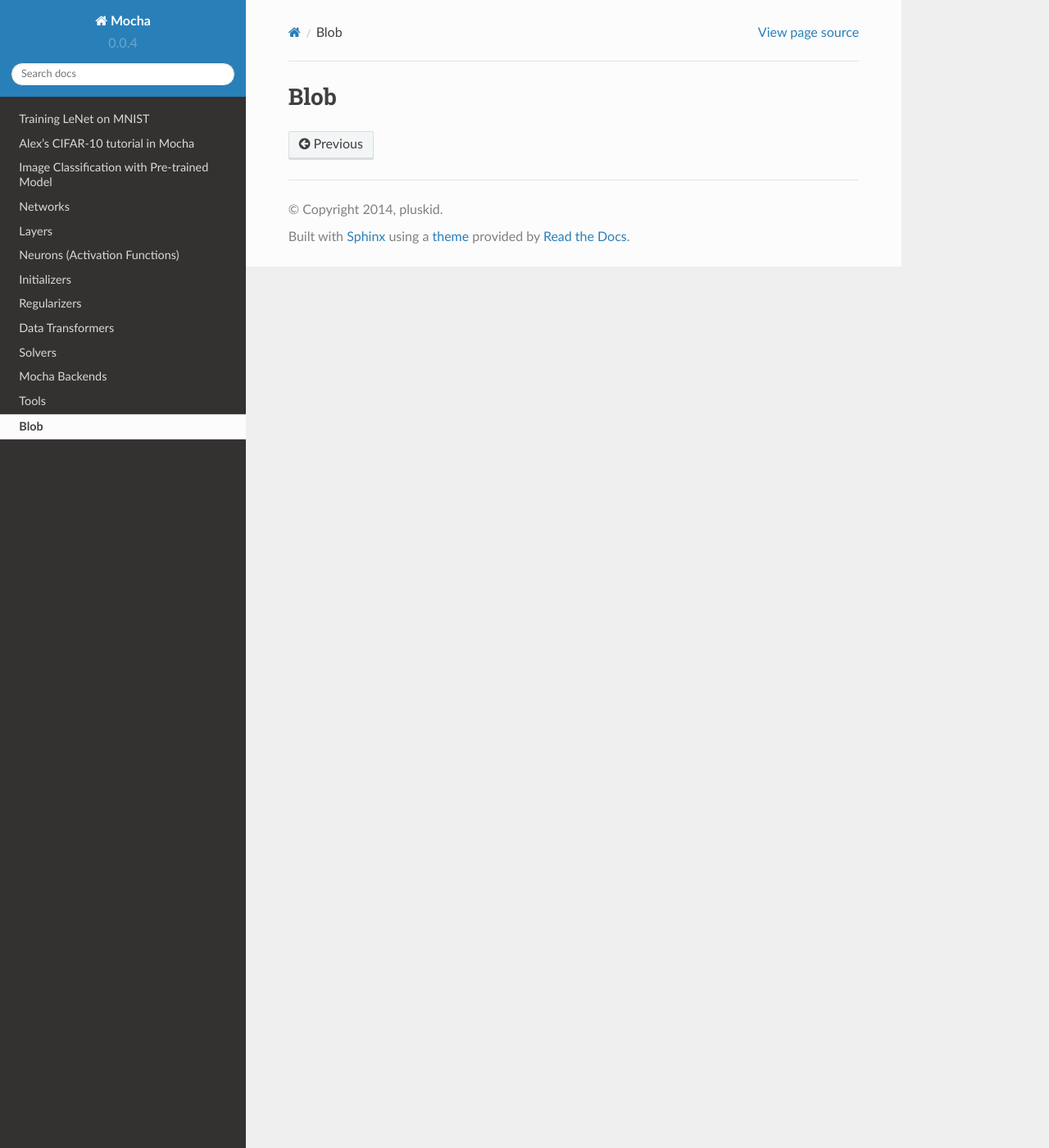
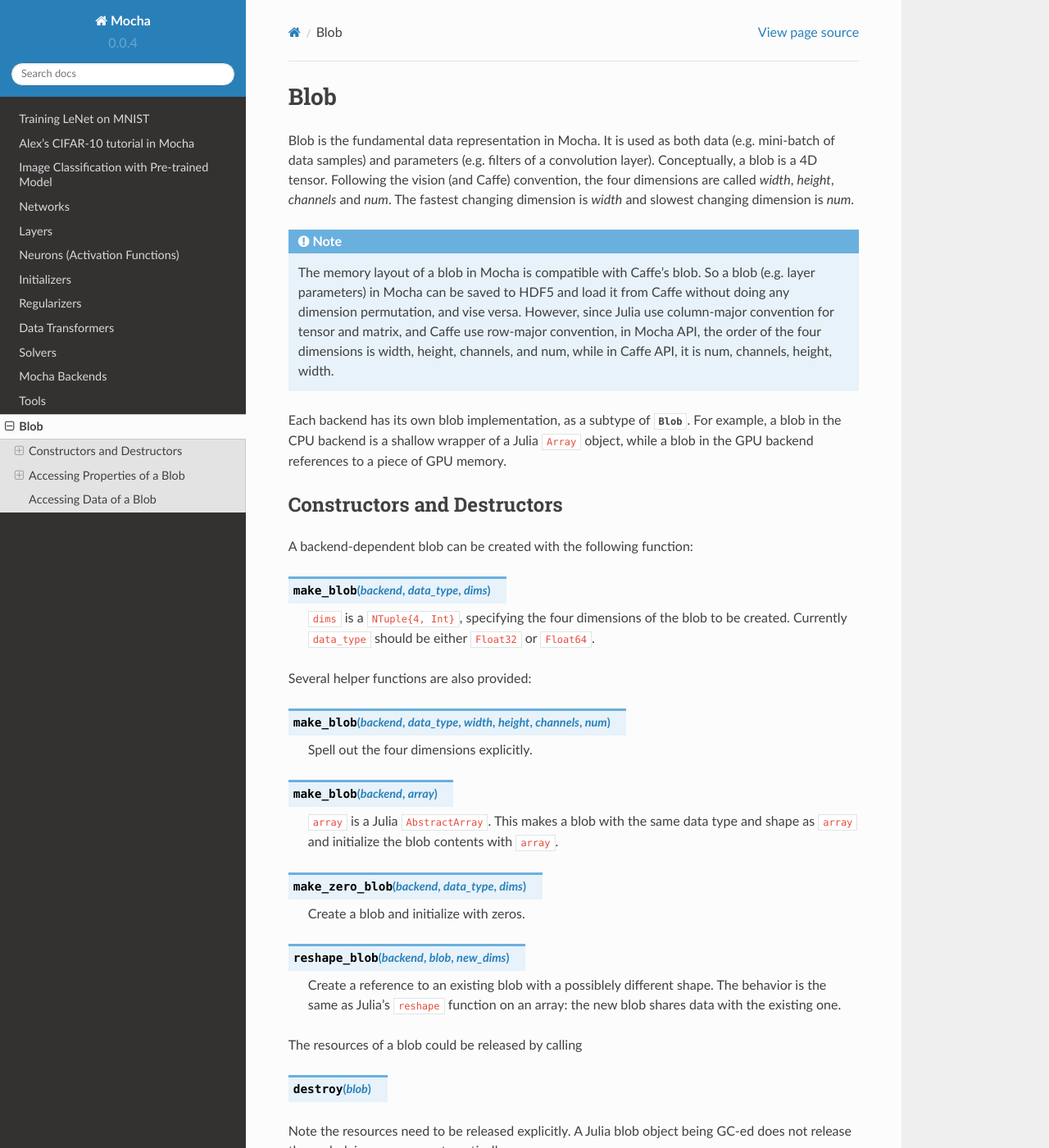
Before and after one commit to pluskid/Mocha.jl, a Sphinx documentation site: the page built from docs/dev-guide/blob.rst, in a window 1280 px wide and 1400 px high. Shown: the whole window at 82% size. Built offline with Sphinx 7.4.7 and the Read the Docs theme 2.0.0, drawn with Linux system fonts in a browser that asks for light colours; some of the changed text lies outside the part shown.

Commit message:
document for blob

```diff
--- a/docs/dev-guide/blob.rst
+++ b/docs/dev-guide/blob.rst
@@ -1,2 +1,112 @@
 Blob
 ====
+
+Blob is the fundamental data representation in Mocha. It is used as both data
+(e.g. mini-batch of data samples) and parameters (e.g. filters of a convolution
+layer). Conceptually, a blob is a 4D tensor. Following the vision (and Caffe)
+convention, the four dimensions are called *width*, *height*, *channels* and
+*num*. The fastest changing dimension is *width* and slowest changing dimension
+is *num*.
+
+.. note::
+
+   The memory layout of a blob in Mocha is compatible with Caffe's blob. So
+   a blob (e.g. layer parameters) in Mocha can be saved to HDF5 and load it from
+   Caffe without doing any dimension permutation, and vise versa. However, since
+   Julia use column-major convention for tensor and matrix, and Caffe use
+   row-major convention, in Mocha API, the order of the four dimensions is
+   width, height, channels, and num, while in Caffe API, it is num, channels,
+   height, width.
+
+Each backend has its own blob implementation, as a subtype of :class:`Blob`. For
+example, a blob in the CPU backend is a shallow wrapper of a Julia ``Array``
+object, while a blob in the GPU backend references to a piece of GPU memory.
+
+Constructors and Destructors
+----------------------------
+
+A backend-dependent blob can be created with the following function:
+
+.. function::
+   make_blob(backend, data_type, dims)
+
+   ``dims`` is a ``NTuple{4, Int}``, specifying the four dimensions of the blob
+   to be created. Currently ``data_type`` should be either ``Float32`` or
+   ``Float64``.
+
+Several helper functions are also provided:
+
+.. function:: make_blob(backend, data_type, width, height, channels, num)
+
+   Spell out the four dimensions explicitly.
+
+.. function:: make_blob(backend, array)
+
+   ``array`` is a Julia ``AbstractArray``. This makes a blob with the same data
+   type and shape as ``array`` and initialize the blob contents with ``array``.
+
+.. function:: make_zero_blob(backend, data_type, dims)
+
+   Create a blob and initialize with zeros.
+
+.. function:: reshape_blob(backend, blob, new_dims)
+
+   Create a reference to an existing blob with a possiblely different shape.
+   The behavior is the same as Julia's ``reshape`` function on an array: the new
+   blob shares data with the existing one.
+
+The resources of a blob could be released by calling
+
+.. function:: destroy(blob)
+
+Note the resources need to be released explicitly. A Julia blob object being
+GC-ed does not release the underlying resource automatically.
+
+Accessing Properties of a Blob
+------------------------------
+
+The blob implements some simple API for a Julia array:
+
+.. function:: eltype(blob)
+
+   Get the element type of the blob.
+
+.. function:: size(blob)
+
+   Get the shape of the blob. The return value is a ``NTuple{4, Int}``.
+
+.. function:: size(blob, dim)
+
+   Get the size at a particular dimension. For example, ``size(blob, 1)`` gets
+   the width of a blob.
+
+.. function:: length(blob)
+
+   Get the total number of elements in a blob.
+
+The wrappers ``get_width``, ``get_height``, ``get_chann`` and ``get_num`` could
+also be used.
+
+Accessing Data of a Blob
+------------------------
+
+Because accessing GPU memory is costly, a blob does not has interface to do
+element-wise accessing. The data could either be manipulated in
+a backend-dependent manner, relying on the underlying implementation details; or
+in a backend-independent way by copying the contents back and to a Julia array.
+
+.. function:: copy!(dst, src)
+
+   Copy the contents of ``src`` to ``dst``. ``src`` and ``dst`` could be either
+   a blob or a Julia array.
+
+The following utilities could be used to initialize the contents of a blob
+
+.. function:: fill!(blob, value)
+
+   Fill every element of ``blob`` with ``value``.
+
+.. function:: erase!(blob)
+
+   Fill ``blob`` with zeros. Depending on the implementation, ``erase!(blob)``
+   might be more efficient than ``fill!(blob, 0)``.
```
